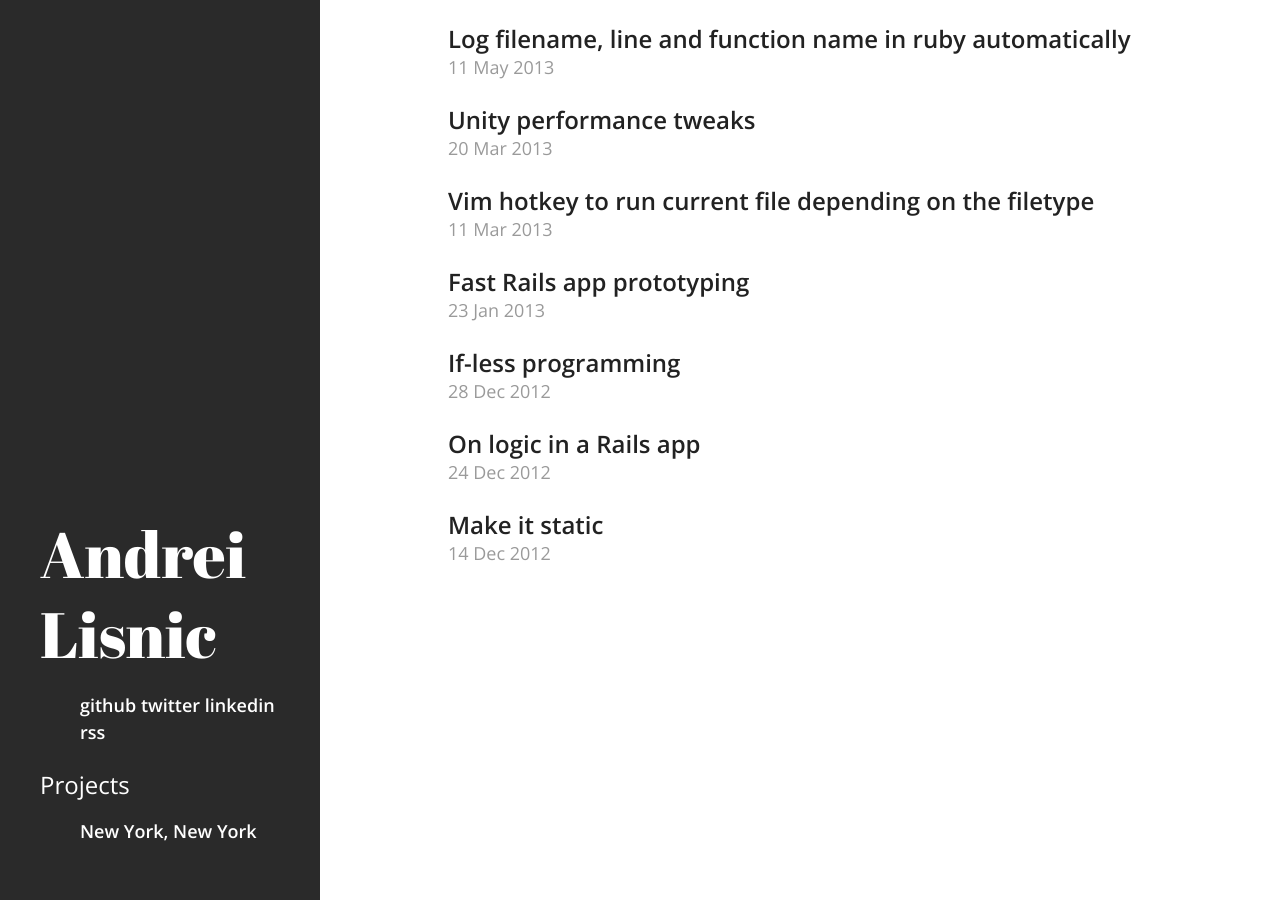
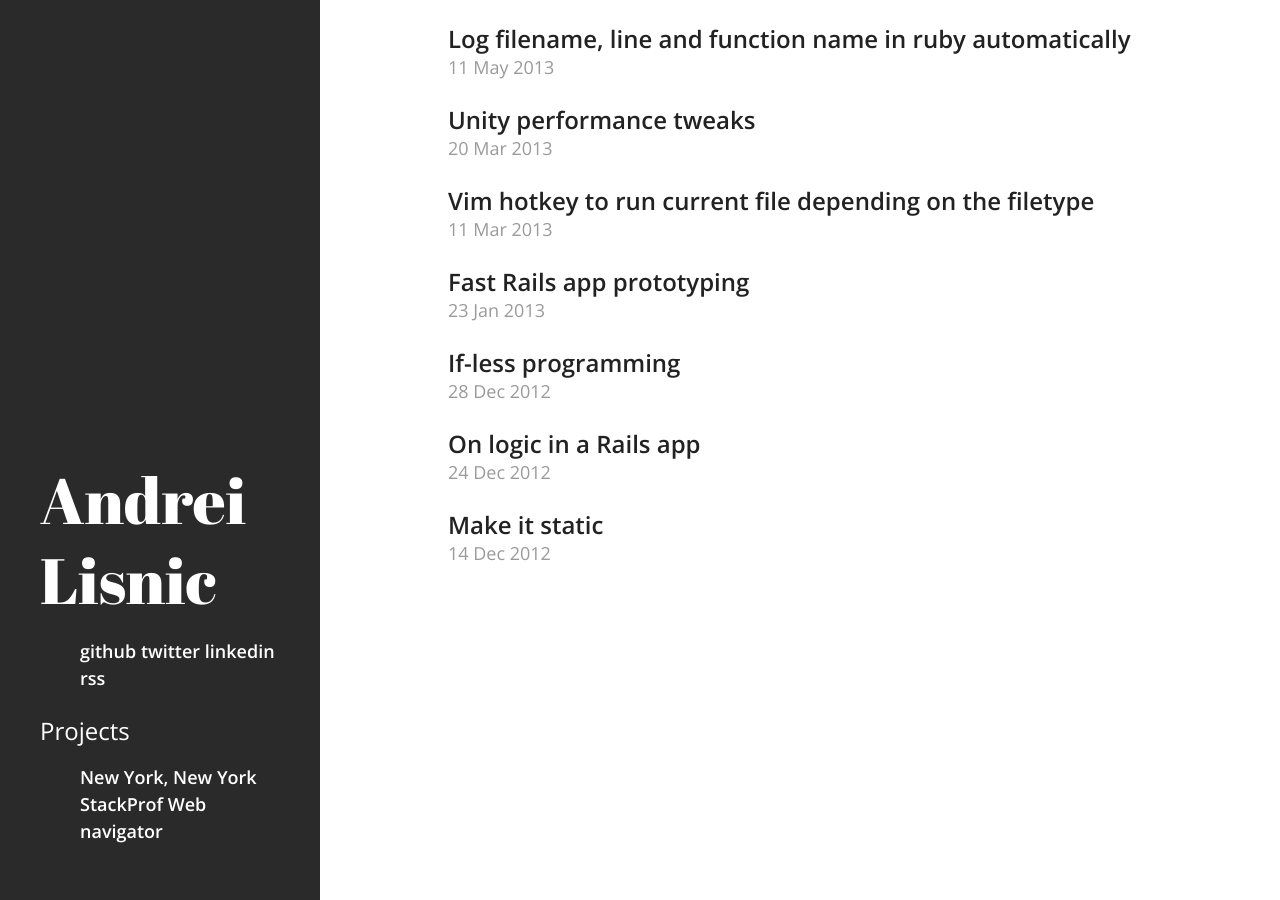
Before and after one commit to alisnic/alisnic.github.com, a Jekyll site: the page built from index.html, in a window 1280 px wide. Built offline with Jekyll 4.4.1, drawn with Linux system fonts in a browser that asks for light colours; Markdown is read by kramdown in place of the engine named in the settings.

Commit message:
Add link to stackprof-webnav

```diff
--- a/_layouts/default.html
+++ b/_layouts/default.html
@@ -31,6 +31,7 @@
         <h3>Projects</h3>
         <ul>
           <li><a href="/nyny/">New York, New York</a></li>
+          <li><a href="https://github.com/alisnic/stackprof-webnav">StackProf Web navigator</a></li>
         </ul>
       </div>
     </header>
```
